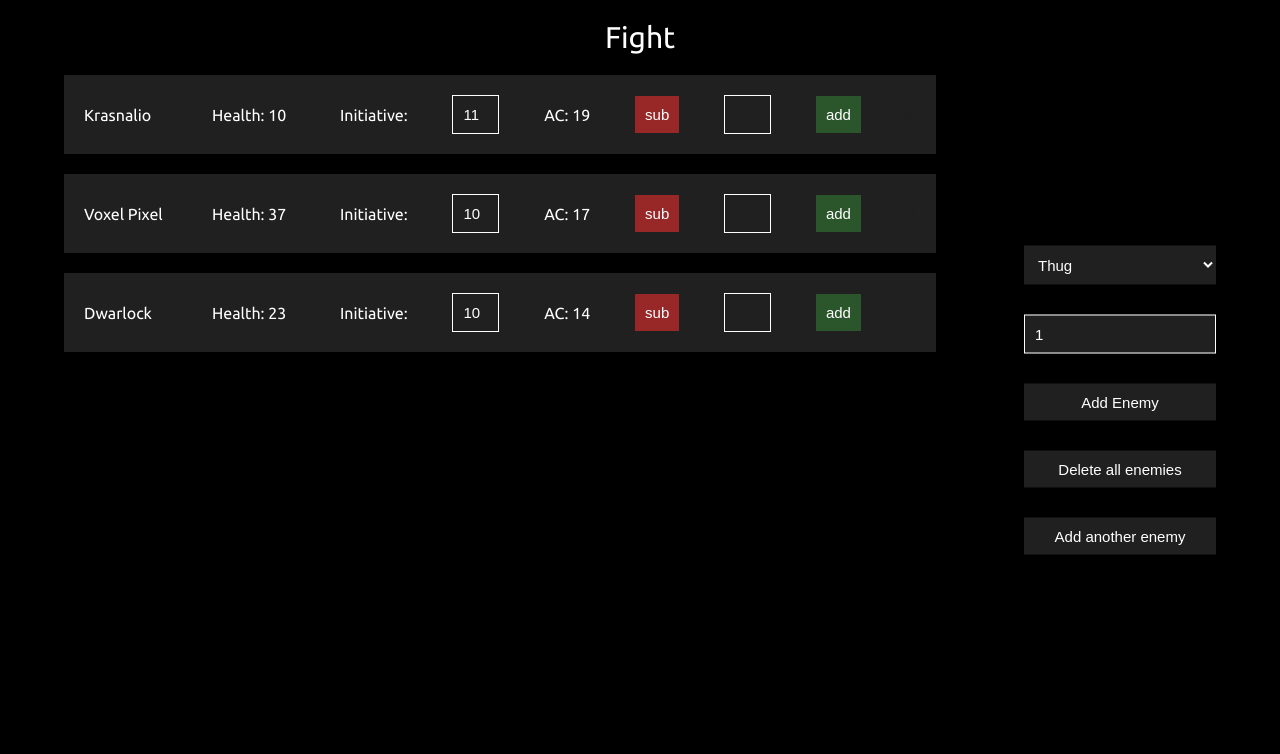
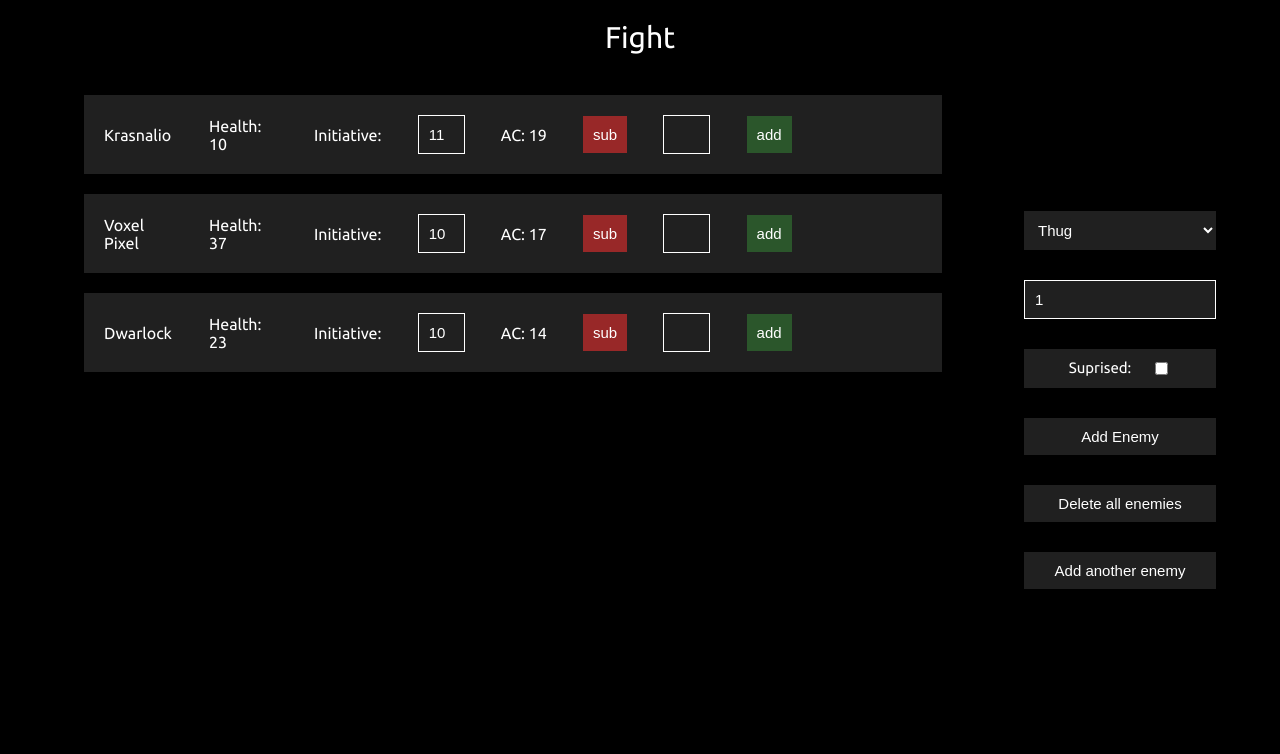
Before and after one commit to compactrex66/dnd-app, a PHP site: page / in a window 1280 px wide. Shown: the top 754 px of the page. Run offline with PHP 8.4, Linux system fonts and the light colour scheme; data comes from the database, SQL or seed files in the repository; both versions use the stored data as it was after the commit; some libraries are stand-ins or nearby versions.

Commit message:
Added new surprise rule support

```diff
--- a/index.php
+++ b/index.php
@@ -54,6 +54,7 @@
                     $min_health = $result['min_health'];
                     $max_health = $result['max_health'];
                     $initiativeBonus = $result['initiative_bonus'];
+                    $isSurprised = isset($_GET['isSurprised']);
                     $AC = $result['AC'];
                     $enemyId = $result['id'];
                     $counter = 0;
@@ -61,6 +62,12 @@
                     for($i = 0; $i < $enemyQuantity; $i++) {
                         $health = rand($min_health, $max_health);
                         $initiative = rand(1, 20) + $initiativeBonus;
+                        if($isSurprised) {
+                            $secondInititative = rand(1, 20) + $initiativeBonus;
+                            if($secondInititative < $initiative) {
+                                $initiative = $secondInititative;
+                            }
+                        }
                         $sql = "INSERT INTO current_fight(name, health, initiative, AC, is_player, enemy_id) Values('$enemyType".$enemyNumber+$counter."', $health, $initiative, $AC, 0, $enemyId)";
                         $result = mysqli_query($conn, $sql);
                         $counter++;
@@ -82,9 +89,7 @@
                     echo "<span>Initiative: </span><input class='no-spinner' type='number' value=".$row['initiative']." id='modifiedInitiativeInput'></input>";
                     echo "<span>AC: ".$row['AC']."</span>";
                     echo '<button class="redBtn">sub</button><input class="no-spinner" type="number" id="healthInput"></input><button class="greenBtn">add</button>';
-                    if($row['is_player'] == 1) {
-                        echo "<span style='color: var(--secondary)'>X</span>";
-                    } else {
+                    if($row['is_player'] != 1) {
                         echo "<span class='deleteBtn'>X</span>";
                     }
                     echo "</div>";
@@ -104,6 +109,7 @@
                 ?>
             </select>
             <input type="number" name="enemyQuantity" value="1" max="100">
+            <div class="checkboxInput">Suprised: <input type="checkbox" name="isSurprised"></div>
             <button>Add Enemy</button>
             <button type="button" id="deleteEnemiesBtn">Delete all enemies</button>
             <button type="button" id="addAnotherEnemyBtn">Add another enemy</button>
--- a/style.css
+++ b/style.css
@@ -26,33 +26,40 @@ button {
     cursor: pointer;
 }
 #moreInfoMenu {
-    position: absolute;
+    position: fixed;
     padding: 20px;
     width: 60vw;
     height: 80vh;
     background-color: var(--secondary);
-    box-shadow: 1px 1px 50px 1px rgb(61, 50, 50);
+    border: 1px solid white;
+    filter: drop-shadow(0 0 20px rgba(0, 0, 0));
     top: 50%;
     transform: translate(0, -50%);
     opacity: 0;
     z-index: -1;
     overflow-y: auto;
-    overflow-x: auto;
+    overflow-x: none;
 }
 .listOfCharacters {
     display: flex;
     flex-direction: column;
     gap: 20px;
     margin-bottom: 30px;
+    height: 80vh;
+    overflow-y: auto;
+    padding: 20px;
 }
 .character {
+    position: relative;
     display: flex;
     flex-direction: row;
     justify-content: space-between;
     align-items: center;
-    width: 65vw;
+    width: 67vw;
     padding: 20px;
     background-color: var(--secondary);
+    padding-right: 150px;
+    box-sizing: border-box;
 }
 span {
     display: inline;
@@ -80,12 +87,17 @@ span {
     top: 50%;
     transform: translate(0, -50%);
 }
-select, button, input {
+select, button, input, .checkboxInput {
     padding: 10px;
     background-color: var(--secondary);
     color: var(--text);
     font-size: 15px;
     border: 0;
+}
+.checkboxInput {
+    display: flex;
+    justify-content: center;
+    gap: 20px;
 }
 input[type=number].no-spinner::-webkit-inner-spin-button, input[type=number].no-spinner::-webkit-outer-spin-button {
     -webkit-appearance: none;
@@ -97,8 +109,12 @@ input[type=number] {
     appearance: textfield;
 }
 .deleteBtn {
+    position: absolute;
     color:rgb(200, 50, 60);
     cursor: pointer;
+    padding: 10px;
+    scale: 1.7;
+    right: 10px;
 }
 .characterHealth {
     width: 10%;
```
Also changed, not shown: dnd.sql (+19 -18 lines).
